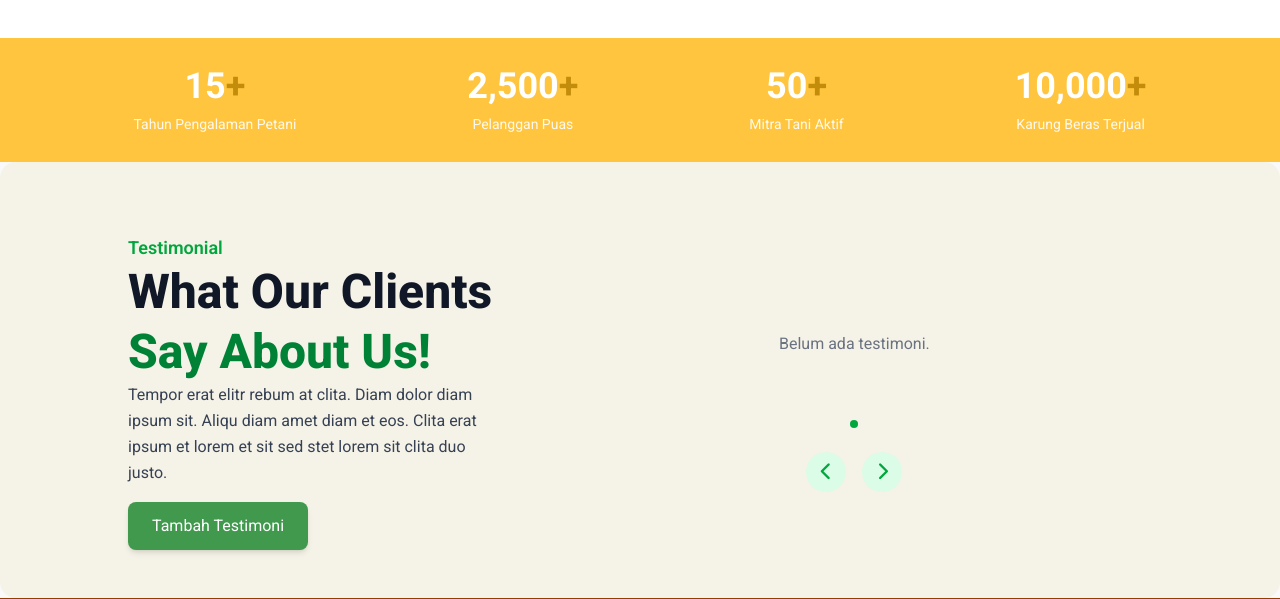
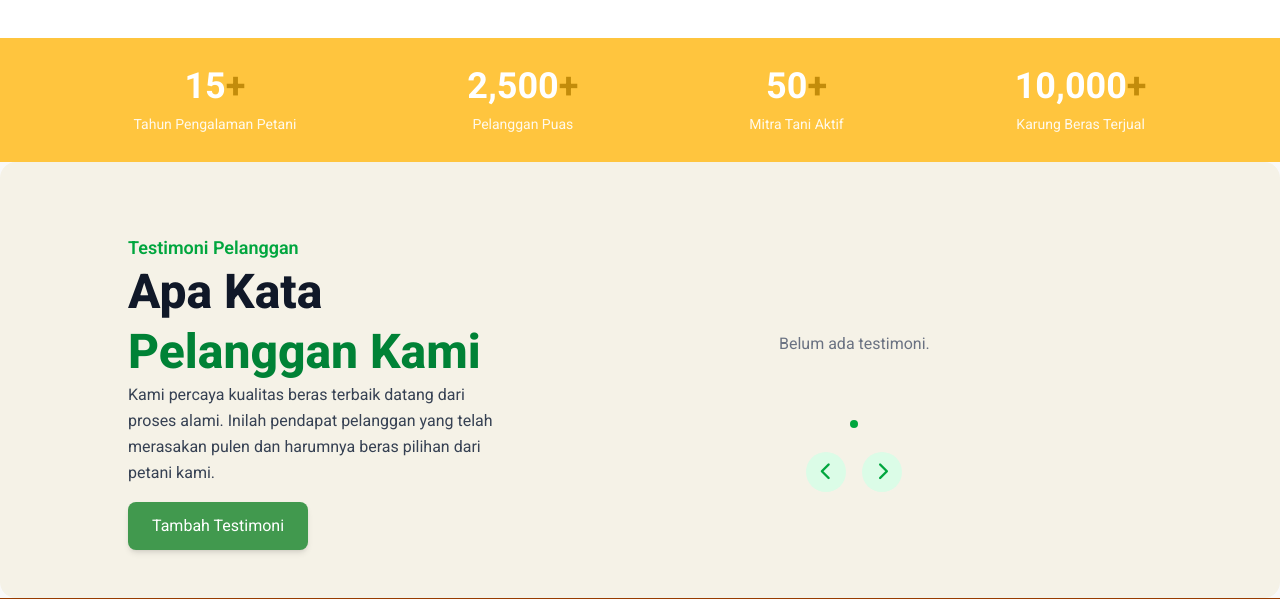
Before and after one commit to Farid12443/website-umkm, a PHP site: page / in a window 1280 px wide. Shown: the part 2196-2795 px from the top of the page. Run offline with PHP 8.4, Linux system fonts and the light colour scheme; the visitor is signed in with stand-in values (Sample User, id 1); data that the repository does not hold is empty; style sheets or scripts are compiled from the project's sources; some libraries are stand-ins or nearby versions; some web fonts are replaced.

Commit message:
perbaiki validasi rating dan perbarui teks testimoni untuk meningkatkan pengalaman pengguna

```diff
--- a/actions/simpan_testimoni.php
+++ b/actions/simpan_testimoni.php
@@ -7,7 +7,6 @@ if (isset($_POST['id_user']) && isset($_POST['rating']) && isset($_POST['pesan']
     $rating = $_POST['rating'];
     $pesan = $_POST['pesan'];
 
-    // Validasi rating biar 1–5 aja
     if ($rating < 1 || $rating > 5) {
         echo "<script>alert('Rating harus antara 1 sampai 5!'); window.history.back();</script>";
         exit;
--- a/public/components/home.php
+++ b/public/components/home.php
@@ -1,7 +1,7 @@
 <section class="max-w-7xl mx-auto" id="home-section">
     <div class="flex flex-col mt-12 md:flex-row md:mt-8 items-center justify-between px-8 pt-18 md:pb-0 md:px-32 rounded-2xl">
         <!-- Teks -->
-        <div class="md:w-1/2 space-y-4 flex flex-col justify-between">
+        <div class="md:w-1/2 space-y-4 flex flex-col justify-between" data-aos="fade-right">
             <h2 class="text-5xl text-left font-bold text-black">
                 Tingkatkan kualitas masakan Anda dengan beras pilihan.
             </h2>
--- a/public/components/testimonial.php
+++ b/public/components/testimonial.php
@@ -23,14 +23,13 @@ $result_testimoni = mysqli_query($conn, $query);
   <div class="flex flex-col gap-12 bg-[#F5F2E7] md:grid grid-cols-5 md:items-center justify-between px-8 pt-18 md:pb-12 md:px-32 rounded-2xl">
     <!-- kanan -->
     <div class="col-span-2">
-      <p class="text-green-600 font-semibold text-lg">Testimonial</p>
+      <p class="text-green-600 font-semibold text-lg">Testimoni Pelanggan</p>
       <h2 class="text-4xl md:text-5xl font-extrabold text-gray-900 leading-tight">
-        What Our Clients <br />
-        <span class="text-green-700">Say About Us!</span>
+        Apa Kata <br />
+        <span class="text-green-700">Pelanggan Kami</span>
       </h2>
       <p class="text-gray-700 leading-relaxed">
-        Tempor erat elitr rebum at clita. Diam dolor diam ipsum sit. Aliqu diam amet diam et eos.
-        Clita erat ipsum et lorem et sit sed stet lorem sit clita duo justo.
+        Kami percaya kualitas beras terbaik datang dari proses alami. Inilah pendapat pelanggan yang telah merasakan pulen dan harumnya beras pilihan dari petani kami.
       </p>
       <button
         id="tambahTestimoniBtn"
@@ -38,7 +37,6 @@ $result_testimoni = mysqli_query($conn, $query);
         <?php echo !$isLoggedIn ? 'disabled' : ''; ?>>
         Tambah Testimoni
       </button>
-
       <!-- Modal -->
       <div id="modalTestimoni"
         class="hidden fixed inset-0 bg-black/50 backdrop-blur-sm items-center justify-center z-50 p-4">
@@ -143,7 +141,7 @@ $result_testimoni = mysqli_query($conn, $query);
             <?php while ($row = mysqli_fetch_assoc($result_testimoni)): ?>
               <div class="min-w-full card  bg-white p-4 rounded-2xl">
                 <div class="flex items-start justify-between mb-3">
-                 <img src="../uploads/<?= htmlspecialchars($row['foto_profil']) ?>" alt="Foto pelanggan"
+                  <img src="../uploads/<?= htmlspecialchars($row['foto_profil']) ?>" alt="Foto pelanggan"
                     class="w-16 h-16 rounded-xl object-cover" />
                   <div class="text-right">
                     <div class="flex items-center mb-1 text-yellow-400">
--- a/public/index.php
+++ b/public/index.php
@@ -16,6 +16,7 @@
   <link rel="preconnect" href="https://fonts.googleapis.com">
   <link rel="preconnect" href="https://fonts.gstatic.com" crossorigin>
   <link href="https://fonts.googleapis.com/css2?family=Cormorant:ital,wght@0,300..700;1,300..700&family=Inter:ital,opsz,wght@0,14..32,100..900;1,14..32,100..900&family=Marmelad&family=Roboto:ital,wght@0,100..900;1,100..900&display=swap" rel="stylesheet">
+
 
 <body class="bg-[#f9f9f9] font-[roboto]">
   <?php include "components/navbar.php"; ?>
```
